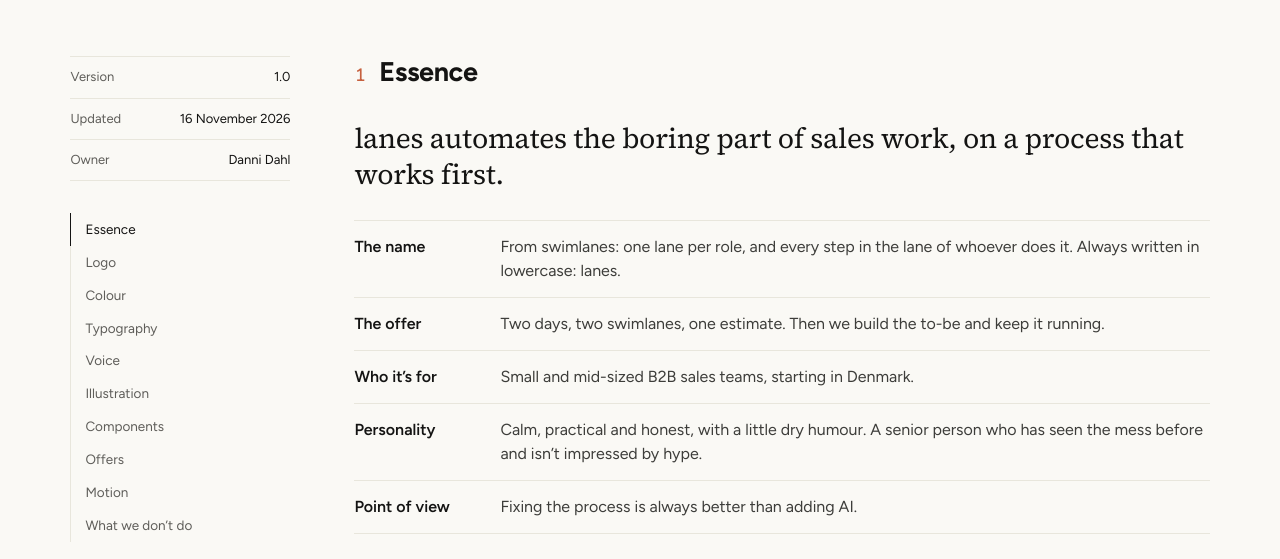
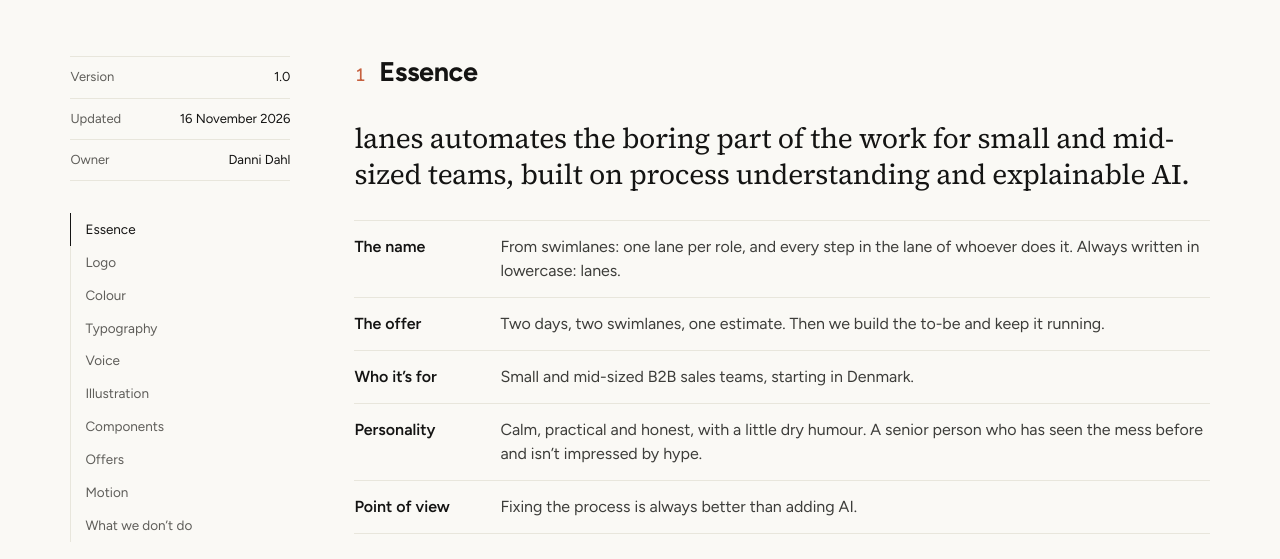
Before and after one commit to Daheda1/lanes, a plain HTML site: page brand.html in a window 1280 px wide. Shown: the part 230-789 px from the top of the page. Drawn offline with Linux system fonts and the light colour scheme.

Commit message:
New hero subline: process understanding and explainable AI
Same wording in the brand guide's essence line and llms.txt.

Co-Authored-By: Claude Opus 5.5 <noreply@anthropic.com>

```diff
--- a/brand.html
+++ b/brand.html
@@ -213,7 +213,7 @@
         <!-- ============ ESSENCE ============ -->
         <section id="essence">
           <h2><span class="h-num">1</span> Essence</h2>
-          <p class="prose-lede">lanes automates the boring part of sales work, on a process that works first.</p>
+          <p class="prose-lede">lanes automates the boring part of the work for small and mid-sized teams, built on process understanding and explainable AI.</p>
           <dl class="facts">
             <div><dt>The name</dt><dd>From swimlanes: one lane per role, and every step in the lane of whoever does it. Always written in lowercase: lanes.</dd></div>
             <div><dt>The offer</dt><dd>Two days, two swimlanes, one estimate. Then we build the to-be and keep it running.</dd></div>
```
Also changed, not shown: index.html (+1 -1 lines), llms.txt.
